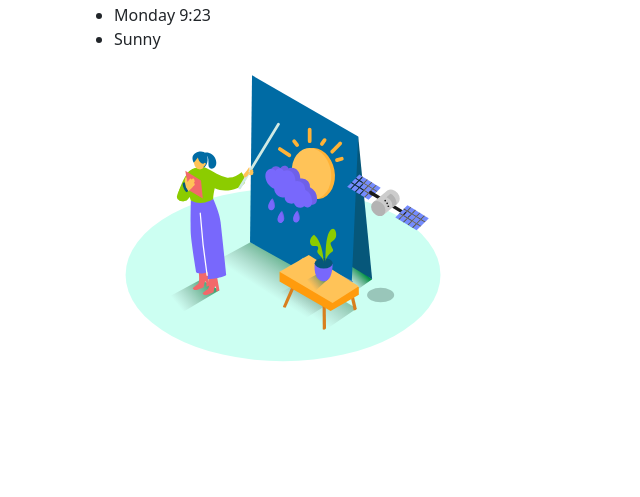
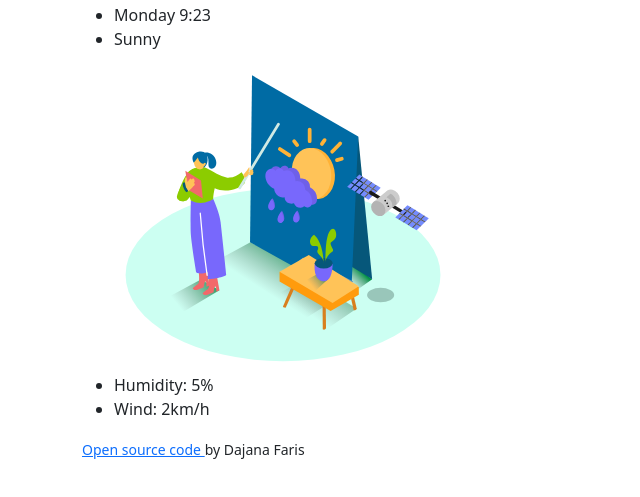
Before and after one commit to dajanafaris/Weather-app---Final, a plain HTML site: page index.html in a window 1280 px wide. Shown: the part 53-550 px from the top of the page, without its empty margins (0-640 px from the left). Drawn offline with nearby package versions, Linux system fonts and the light colour scheme.

Commit message:
HTML base

```diff
--- a/index.html
+++ b/index.html
@@ -11,6 +11,7 @@
 </head>
 <body>
     <div class="container">
+        <div class="weather-app">
     <h1>
         Pula,Croatia
     </h1>
@@ -27,6 +28,22 @@
             <img src="visuals/Weather_Isometric.svg " alt="vrijeme danas"/>
         </div>
     </div>
+    <div class="col-md-6">
+        <ul>
+            <li>
+                Humidity: 5%
+            </li>
+            <li>
+                Wind: 2km/h
+            </li>
+        </ul>
+    </div>
+    </div>
+    <small>
+        <a href="https://github.com/dajanafaris/Weather-app---Final"
+        target="_blank">
+    Open source code </a> by Dajana Faris
+    </small>
     </div>
     <script src="src/index.js"> </script>
 </body>
```
